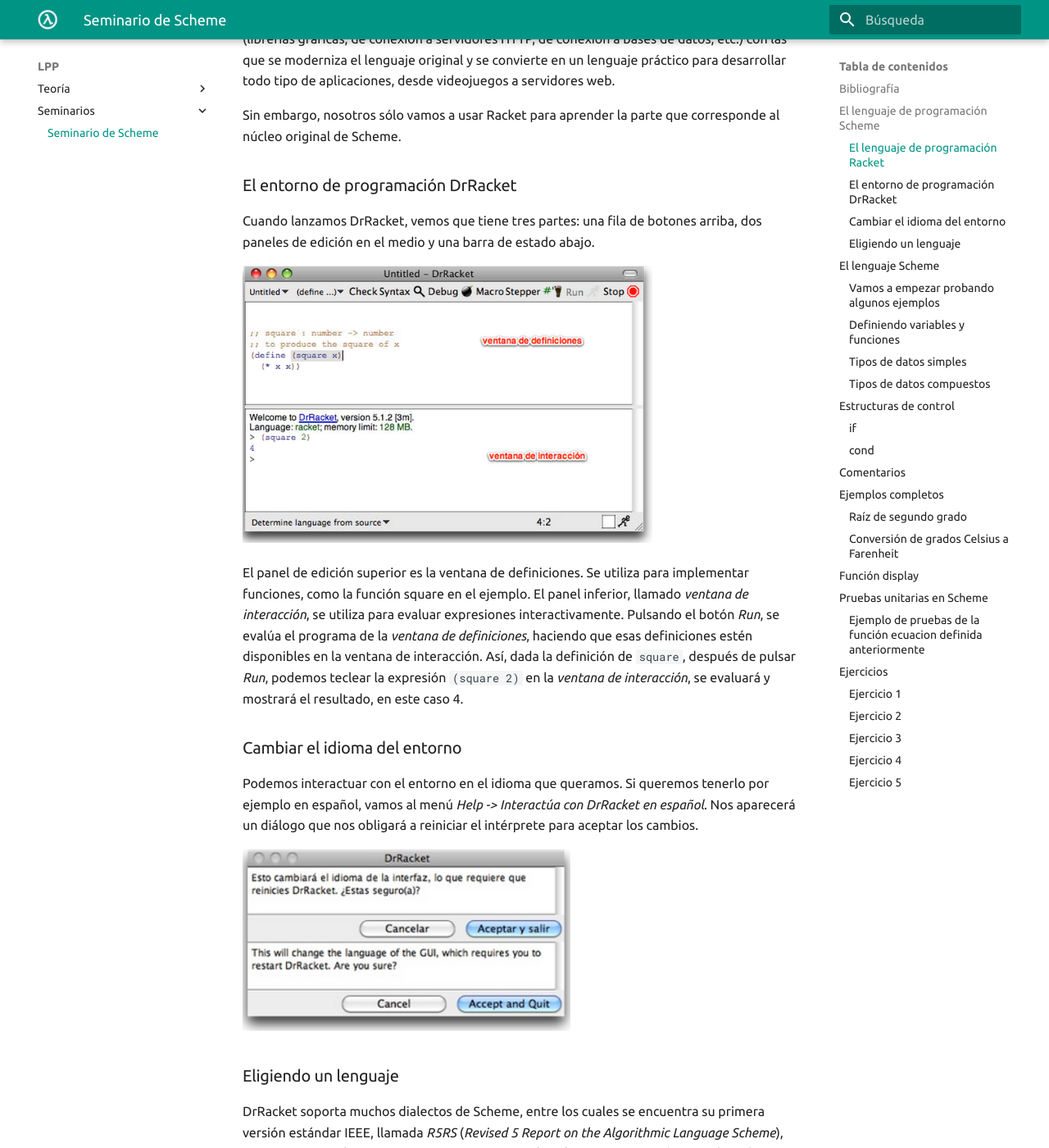
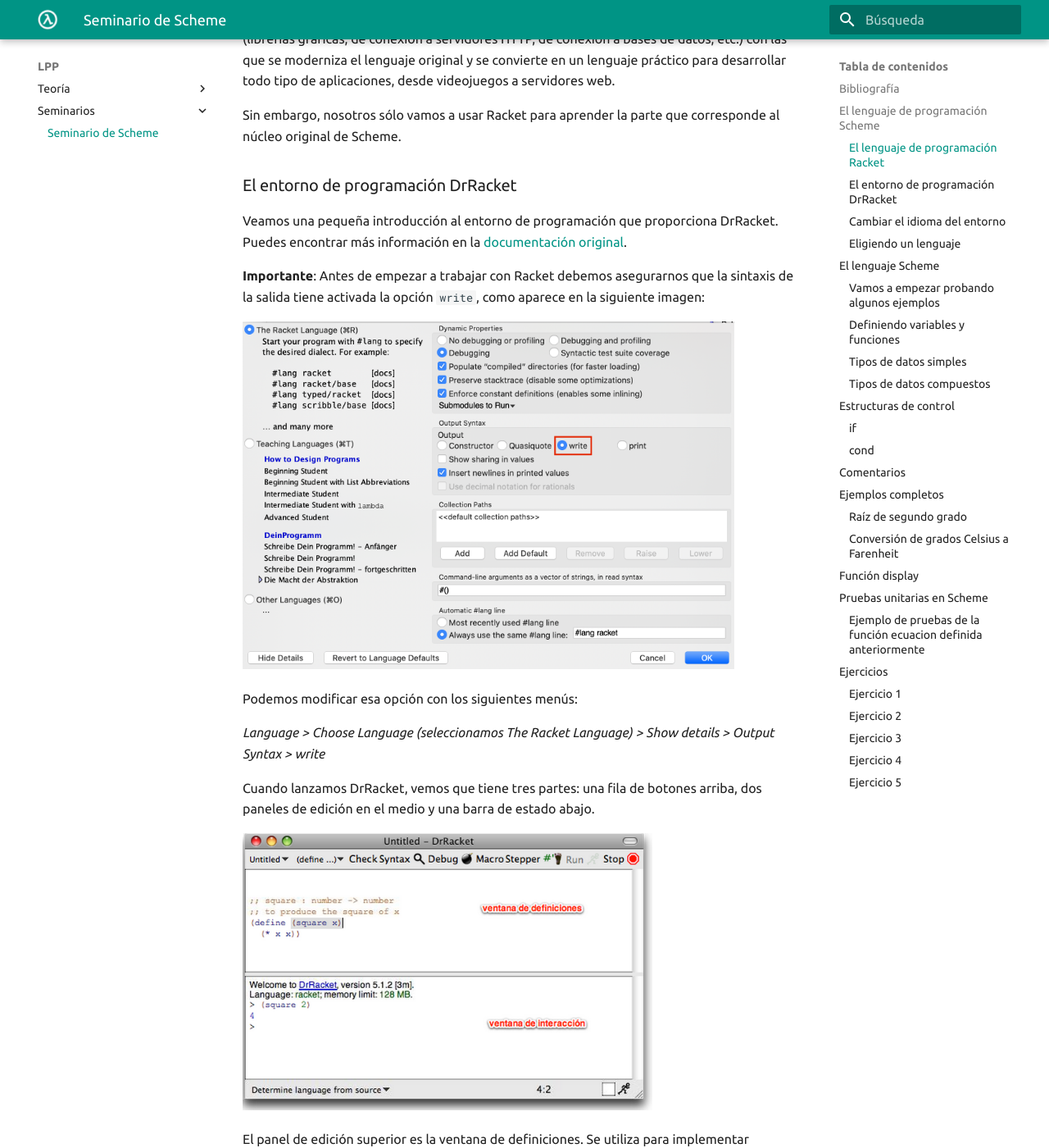
Before and after one commit to domingogallardo/apuntes-lpp, an MkDocs documentation site: the page built from docs/seminarios/seminario1-scheme/seminario1-scheme.md, in a window 1280 px wide and 1400 px high, scrolled down 881 px. Shown: the whole window at 82% size. Built offline with MkDocs 1.6.1 and Material for MkDocs 9.7.7, drawn with Linux system fonts in a browser that asks for light colours.

Commit message:
Output syntax

```diff
--- a/docs/seminarios/seminario1-scheme/seminario1-scheme.md
+++ b/docs/seminarios/seminario1-scheme/seminario1-scheme.md
@@ -44,6 +44,21 @@ Sin embargo, nosotros sólo vamos a usar Racket para aprender la parte
 que corresponde al núcleo original de Scheme.
 
 ### El entorno de programación DrRacket
+
+Veamos una pequeña introducción al entorno de programación que
+proporciona DrRacket. Puedes encontrar más información en la
+[documentación original](http://docs.racket-lang.org/drracket/index.html).
+
+**Importante**: Antes de empezar a trabajar con Racket debemos
+asegurarnos que la sintaxis de la salida tiene activada la opción
+`write`, como aparece en la siguiente imagen:
+
+<img src="imagenes/output-syntax.png" width="600px"/>
+
+Podemos modificar esa opción con los siguientes menús:
+
+_Language > Choose Language (seleccionamos The Racket Language) > Show
+details > Output Syntax > write_
 
 Cuando lanzamos DrRacket, vemos que tiene tres partes: una fila de
 botones arriba, dos paneles de edición en el medio y una barra de
```
Also changed, not shown: docs/seminarios/seminario1-scheme/imagenes/output-syntax.png (added).
